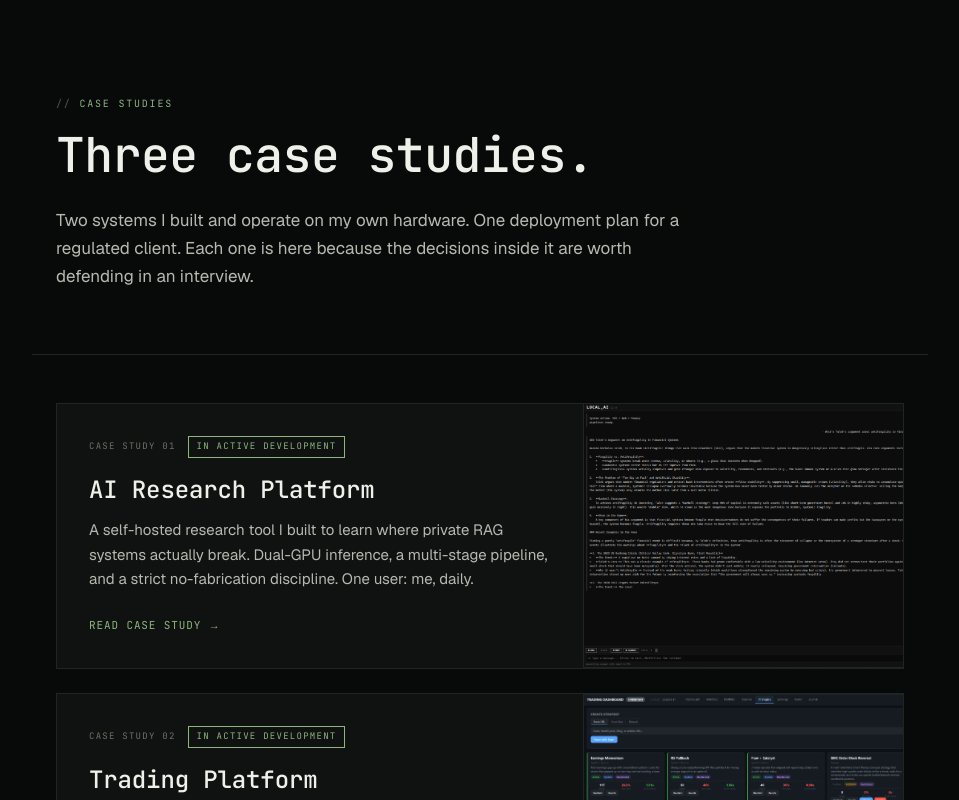
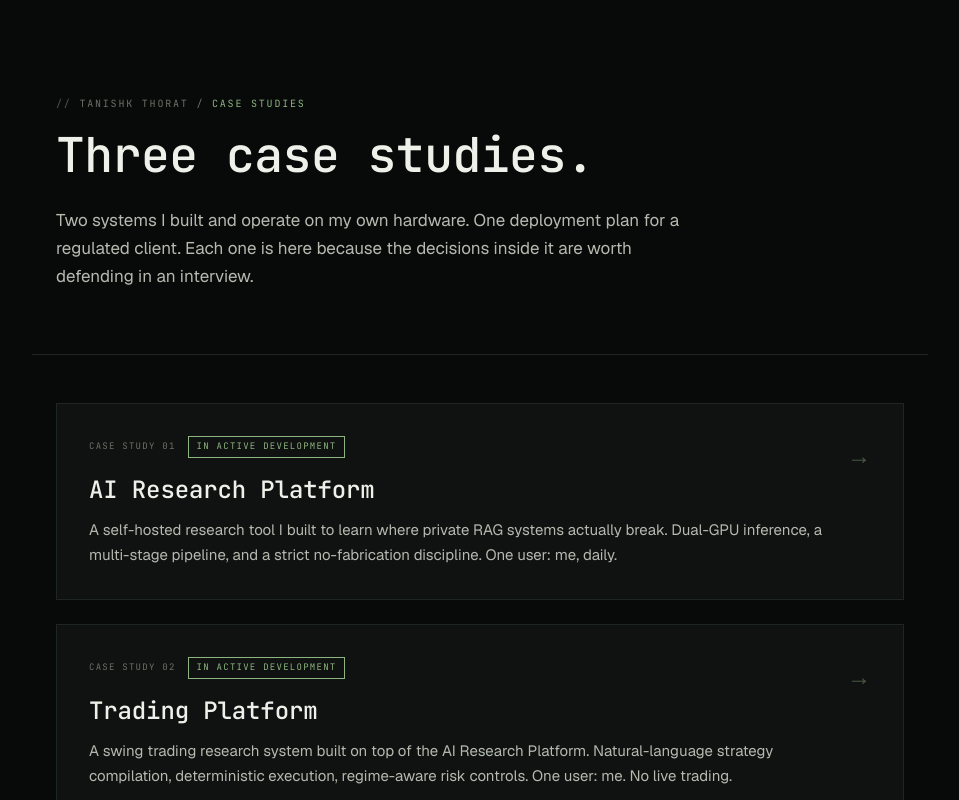
Before and after one commit to tanishkthorat/tanishk-portfolio, a Next.js app: page /case-studies in a window 1280 px wide. Shown: the top 800 px of the page, without its empty margins (160-1119 px from the left). Built offline with nearby package versions, Linux system fonts and the light colour scheme.

Commit message:
Restore breadcrumb link and remove added screenshots on case-studies index

```diff
--- a/app/case-studies/page.js
+++ b/app/case-studies/page.js
@@ -9,6 +9,13 @@ export default function CaseStudiesIndex() {
       <section className="max-w-4xl mx-auto px-6 pt-24 pb-16">
         <p className="font-mono text-[10px] tracking-[0.18em] uppercase mb-4">
           <span className="text-[var(--accent-dim)]">// </span>
+          <a
+            href="/"
+            className="text-[var(--fg-dim)] hover:text-[var(--accent)] transition-colors focus-visible:outline focus-visible:outline-2 focus-visible:outline-[var(--accent)] focus-visible:outline-offset-2"
+          >
+            TANISHK THORAT
+          </a>
+          <span className="text-[var(--fg-dim)]"> / </span>
           <span className="text-[var(--accent)]">CASE STUDIES</span>
         </p>
         <h1 className="font-mono text-4xl md:text-5xl font-medium tracking-[-0.01em] leading-[1.15] text-[var(--fg)] mb-6">Three case studies.</h1>
@@ -20,41 +27,35 @@ export default function CaseStudiesIndex() {
       <section className="max-w-4xl mx-auto px-6 py-12 border-t border-[var(--rule)]">
         <div className="space-y-6">
 
-          <a href="/case-studies/ai-research-platform" className="block bg-[var(--bg-raised)] border border-[var(--rule)] hover:border-[var(--accent-dim)] transition-colors overflow-hidden focus-visible:outline focus-visible:outline-2 focus-visible:outline-[var(--accent)] focus-visible:outline-offset-2">
-            <div className="flex flex-col md:flex-row">
-              <div className="flex-1 p-8">
+          <a href="/case-studies/ai-research-platform" className="block p-8 bg-[var(--bg-raised)] border border-[var(--rule)] hover:border-[var(--accent-dim)] transition-colors focus-visible:outline focus-visible:outline-2 focus-visible:outline-[var(--accent)] focus-visible:outline-offset-2">
+            <div className="flex items-start justify-between gap-6">
+              <div className="flex-1">
                 <div className="flex items-center gap-3 mb-4 flex-wrap">
                   <p className="font-mono text-[9px] uppercase tracking-[0.14em] text-[var(--fg-dim)]">CASE STUDY 01</p>
                   <span className="font-mono text-[9px] uppercase tracking-[0.14em] px-2 py-[3px] border border-[var(--accent)] text-[var(--accent)]">IN ACTIVE DEVELOPMENT</span>
                 </div>
                 <h2 className="font-mono text-2xl font-medium tracking-[-0.005em] text-[var(--fg)] mb-3">AI Research Platform</h2>
-                <p className="font-sans text-[15px] leading-[1.65] text-[var(--fg-muted)] mb-5">
+                <p className="font-sans text-[15px] leading-[1.65] text-[var(--fg-muted)]">
                   A self-hosted research tool I built to learn where private RAG systems actually break. Dual-GPU inference, a multi-stage pipeline, and a strict no-fabrication discipline. One user: me, daily.
                 </p>
-                <span className="font-mono text-[11px] uppercase tracking-[0.08em] text-[var(--accent)]">Read case study →</span>
               </div>
-              <div className="md:w-80 md:flex-shrink-0 border-t md:border-t-0 md:border-l border-[var(--rule)] bg-[var(--bg)]">
-                <img src="/screenshots/research-chat.png" alt="Research platform live query interface" className="w-full h-full object-cover object-left-top" />
-              </div>
+              <span className="text-[var(--accent-dim)] text-2xl mt-1">→</span>
             </div>
           </a>
 
-          <a href="/case-studies/trading-platform" className="block bg-[var(--bg-raised)] border border-[var(--rule)] hover:border-[var(--accent-dim)] transition-colors overflow-hidden focus-visible:outline focus-visible:outline-2 focus-visible:outline-[var(--accent)] focus-visible:outline-offset-2">
-            <div className="flex flex-col md:flex-row">
-              <div className="flex-1 p-8">
+          <a href="/case-studies/trading-platform" className="block p-8 bg-[var(--bg-raised)] border border-[var(--rule)] hover:border-[var(--accent-dim)] transition-colors focus-visible:outline focus-visible:outline-2 focus-visible:outline-[var(--accent)] focus-visible:outline-offset-2">
+            <div className="flex items-start justify-between gap-6">
+              <div className="flex-1">
                 <div className="flex items-center gap-3 mb-4 flex-wrap">
                   <p className="font-mono text-[9px] uppercase tracking-[0.14em] text-[var(--fg-dim)]">CASE STUDY 02</p>
                   <span className="font-mono text-[9px] uppercase tracking-[0.14em] px-2 py-[3px] border border-[var(--accent)] text-[var(--accent)]">IN ACTIVE DEVELOPMENT</span>
                 </div>
                 <h2 className="font-mono text-2xl font-medium tracking-[-0.005em] text-[var(--fg)] mb-3">Trading Platform</h2>
-                <p className="font-sans text-[15px] leading-[1.65] text-[var(--fg-muted)] mb-5">
+                <p className="font-sans text-[15px] leading-[1.65] text-[var(--fg-muted)]">
                   A swing trading research system built on top of the AI Research Platform. Natural-language strategy compilation, deterministic execution, regime-aware risk controls. One user: me. No live trading.
                 </p>
-                <span className="font-mono text-[11px] uppercase tracking-[0.08em] text-[var(--accent)]">Read case study →</span>
               </div>
-              <div className="md:w-80 md:flex-shrink-0 border-t md:border-t-0 md:border-l border-[var(--rule)] bg-[var(--bg)]">
-                <img src="/screenshots/trading-strategies.png" alt="Trading platform strategies tab with backtest results" className="w-full h-full object-cover object-left-top" />
-              </div>
+              <span className="text-[var(--accent-dim)] text-2xl mt-1">→</span>
             </div>
           </a>
 
```
